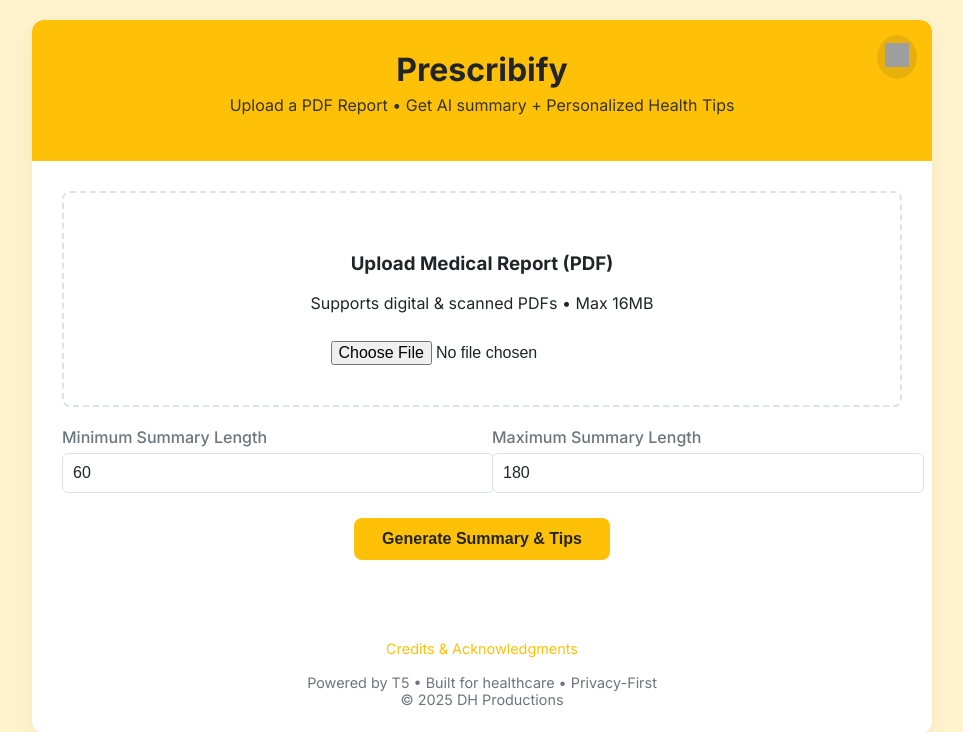
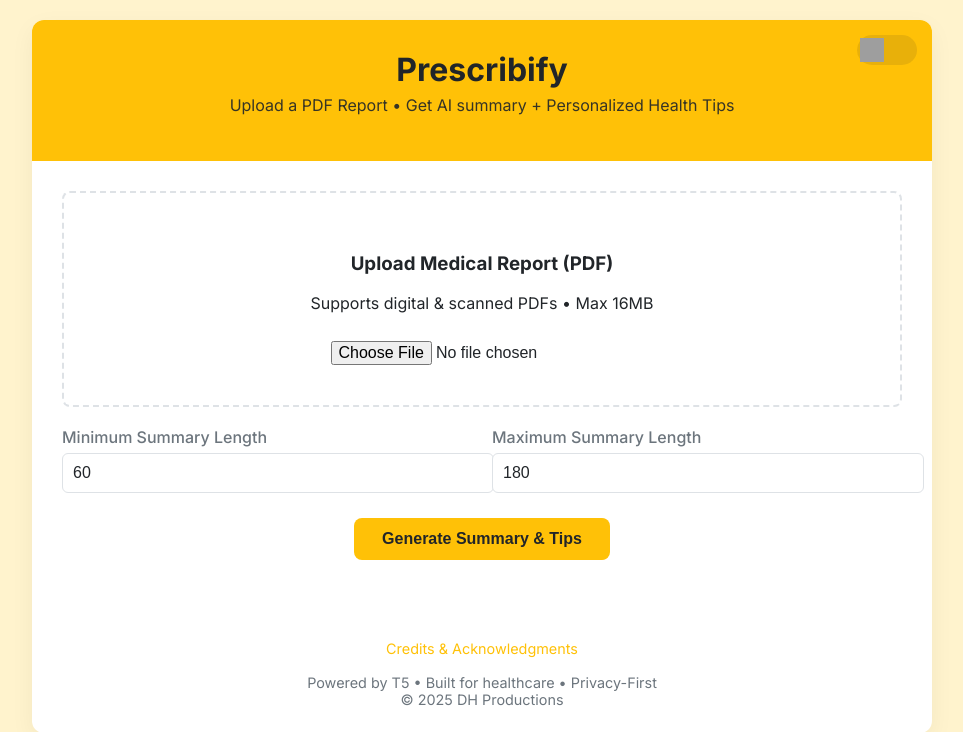
Before and after one commit to spacesaicodes1234/olympai_DHProdcutions, a Flask app: page / in a window 1280 px wide. Shown: the top 732 px of the page, without its empty margins (158-1121 px from the left). Run offline with Flask 3, Linux system fonts and the light colour scheme; grey boxes are pictures that could not be loaded.

Commit message:
Update index.html

```diff
--- a/project/templates/index.html
+++ b/project/templates/index.html
@@ -68,19 +68,48 @@
             position: absolute;
             top: 15px;
             right: 15px;
+            width: 60px;
+            height: 30px;
+        }
+        .mode-toggle input {
+            display: none;
+        }
+        .slider {
+            position: relative;
+            display: block;
+            width: 60px;
+            height: 30px;
             background: rgba(33, 37, 41, 0.1);
-            border: none;
-            padding: 8px;
-            border-radius: 50%;
+            border-radius: 30px;
             cursor: pointer;
             transition: background 0.3s;
         }
-        .mode-toggle:hover {
+        .mode-toggle:hover .slider {
             background: rgba(33, 37, 41, 0.2);
+        }
+        .knob {
+            position: absolute;
+            left: 0;
+            top: 0;
+            width: 30px;
+            height: 30px;
+            transition: left 0.3s;
+            display: flex;
+            align-items: center;
+            justify-content: center;
         }
         .mode-toggle img {
             width: 24px;
             height: 24px;
+        }
+        input:checked + .slider .knob {
+            left: 30px;
+        }
+        body.dark .slider {
+            background: rgba(248, 249, 250, 0.1);
+        }
+        body.dark .mode-toggle:hover .slider {
+            background: rgba(248, 249, 250, 0.2);
         }
         .content {
             padding: 30px;
@@ -231,9 +260,14 @@
         <header>
             <h1>Prescribify</h1>
             <p class="subtitle">Upload a PDF Report • Get AI summary + Personalized Health Tips</p>
-            <button class="mode-toggle" onclick="toggleMode()">
-                <img id="modeIcon" src="https://img.icons8.com/ios/50/212529/moon-symbol.png" alt="Dark Mode">
-            </button>
+            <label class="mode-toggle">
+                <input type="checkbox" id="toggle" onchange="toggleMode()">
+                <span class="slider">
+                    <span class="knob">
+                        <img id="modeIcon" src="https://img.icons8.com/ios/50/212529/moon-symbol.png" alt="Dark Mode">
+                    </span>
+                </span>
+            </label>
         </header>
 
         <div class="content">
```
